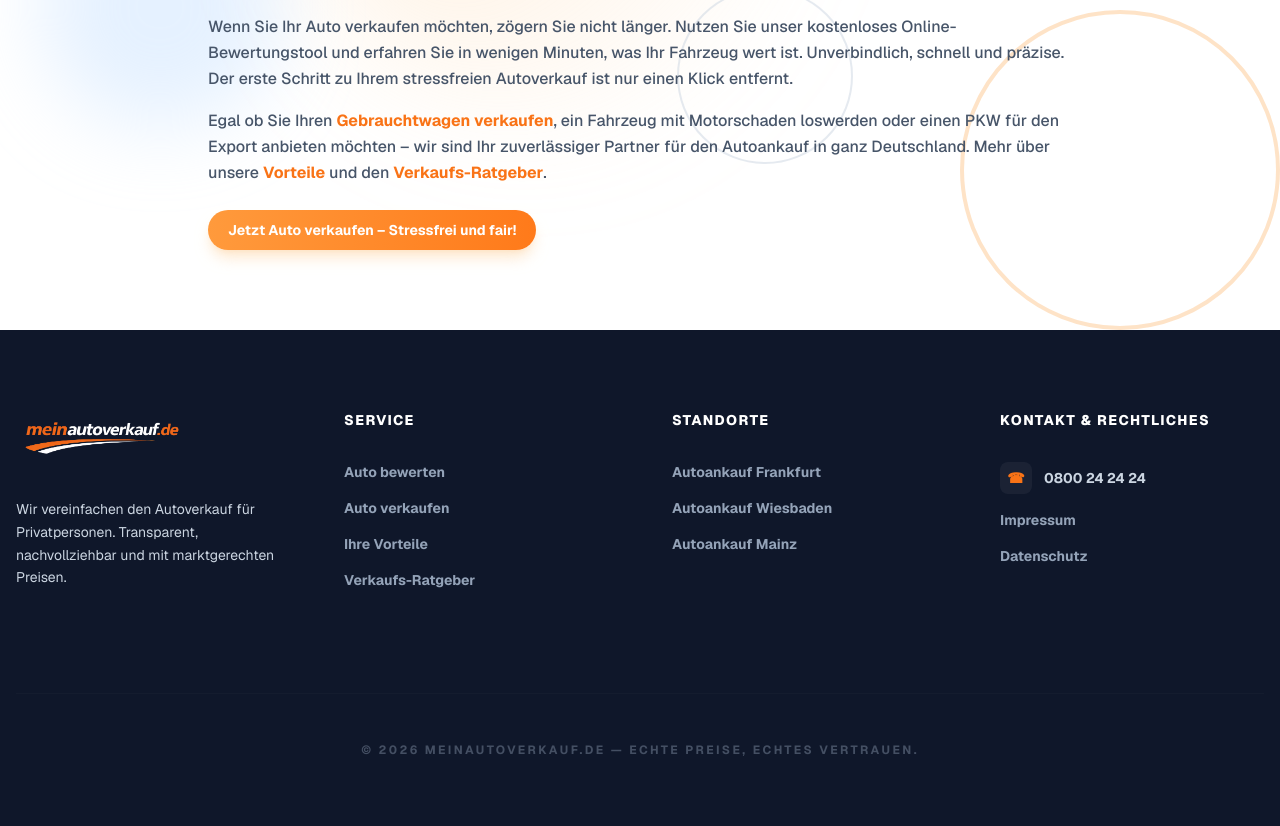
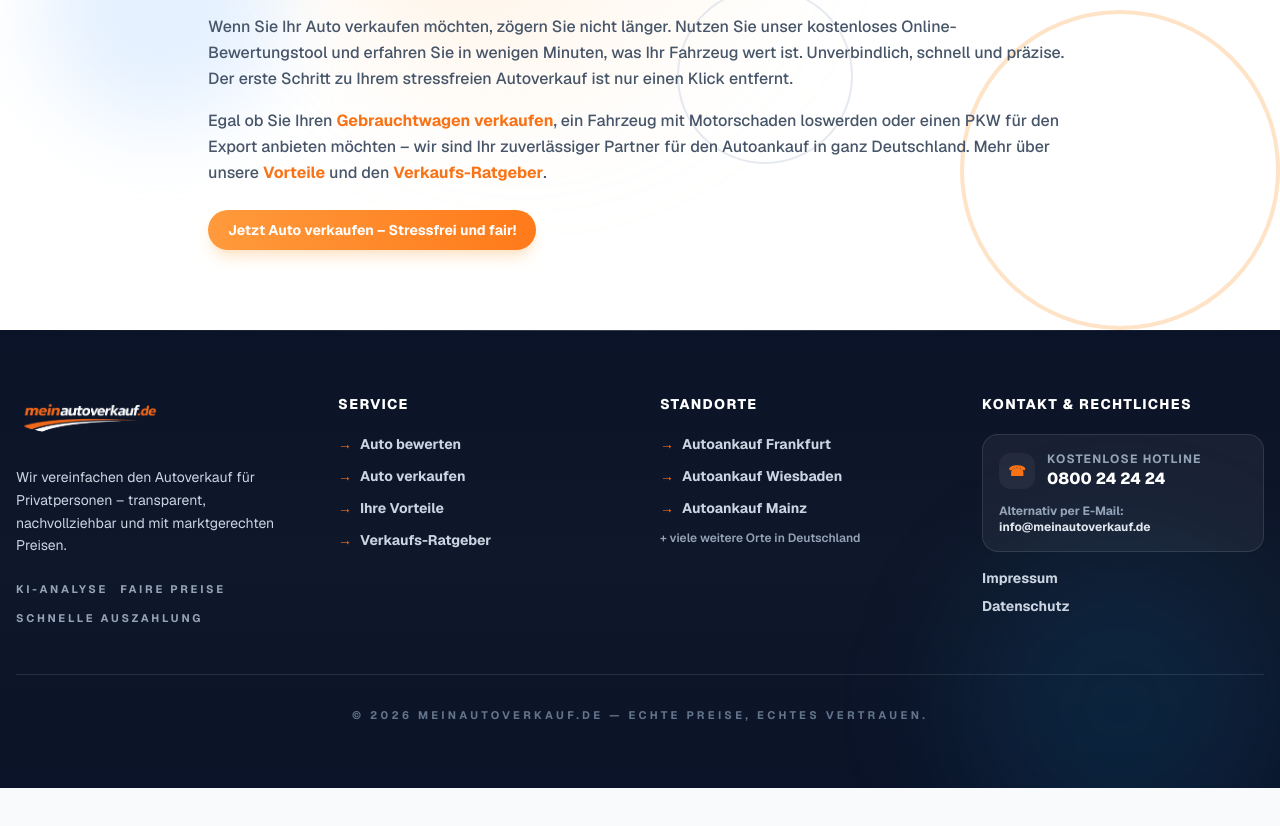
Before and after one commit to abeddost/meinautoverkauf-next.js, a React (Vite) app: page / in a window 1280 px wide. Shown: the part 6924-7750 px from the top of the page. After the commit the page ends 7712 px from the top, so only its background shows below. Built offline with nearby package versions, Linux system fonts and the light colour scheme.

Commit message:
Update Footer

```diff
--- a/components/Footer.tsx
+++ b/components/Footer.tsx
@@ -19,62 +19,97 @@ const Footer: React.FC = () => {
   ];
 
   return (
-    <footer className="bg-brand-dark text-slate-400 py-20">
-      <div className="container mx-auto px-4">
-        <div className="grid grid-cols-1 md:grid-cols-4 gap-16 mb-16">
-          <div className="col-span-1 md:col-span-1">
-            <div className="flex items-center gap-3 mb-8">
+    <footer className="relative overflow-hidden bg-gradient-to-b from-[#0b1328] via-[#0f172a] to-[#0b1328] text-slate-300">
+      <div className="pointer-events-none absolute inset-0">
+        <div className="absolute -top-32 -left-20 h-72 w-72 rounded-full bg-brand-orange/10 blur-3xl" />
+        <div className="absolute -bottom-20 right-0 h-80 w-80 rounded-full bg-sky-500/10 blur-3xl" />
+        <div className="absolute inset-x-0 top-0 h-px bg-gradient-to-r from-transparent via-white/20 to-transparent" />
+      </div>
+
+      <div className="relative container mx-auto px-4 py-16">
+        <div className="grid grid-cols-1 gap-10 md:grid-cols-2 lg:grid-cols-4">
+          <div>
+            <div className="flex items-center gap-3 mb-6">
               <img
                 src="/logo-white.png"
                 alt="MeinAutoVerkauf.de"
-                className="h-14 w-auto"
+                className="h-12 w-auto"
                 onError={(e) => {
                   e.currentTarget.style.display = 'none';
                 }}
               />
             </div>
-            <p className="max-w-md mb-10 leading-relaxed text-sm text-slate-300">
-              Wir vereinfachen den Autoverkauf für Privatpersonen.
-              Transparent, nachvollziehbar und mit marktgerechten Preisen.
+            <p className="max-w-md text-sm leading-relaxed text-slate-300">
+              Wir vereinfachen den Autoverkauf für Privatpersonen – transparent, nachvollziehbar und mit marktgerechten Preisen.
             </p>
+            <div className="mt-6 flex flex-wrap gap-3 text-[11px] font-bold uppercase tracking-[0.25em] text-slate-400">
+              <span>KI-Analyse</span>
+              <span>Faire Preise</span>
+              <span>Schnelle Auszahlung</span>
+            </div>
           </div>
 
           <div>
-            <h4 className="text-white font-black uppercase text-sm tracking-widest mb-8">Service</h4>
-            <ul className="space-y-4 text-sm font-bold">
+            <h4 className="text-white font-black uppercase text-sm tracking-widest mb-5">Service</h4>
+            <ul className="space-y-3 text-sm font-bold">
               {serviceLinks.map((link) => (
                 <li key={link.to}>
-                  <Link to={link.to} className="hover:text-brand-orange transition-colors">{link.label}</Link>
+                  <Link
+                    to={link.to}
+                    className="inline-flex items-center gap-2 transition-all hover:text-brand-orange hover:translate-x-1"
+                  >
+                    <span className="text-brand-orange">→</span>
+                    {link.label}
+                  </Link>
                 </li>
               ))}
             </ul>
           </div>
 
           <div>
-            <h4 className="text-white font-black uppercase text-sm tracking-widest mb-8">Standorte</h4>
-            <ul className="space-y-4 text-sm font-bold">
+            <h4 className="text-white font-black uppercase text-sm tracking-widest mb-5">Standorte</h4>
+            <ul className="space-y-3 text-sm font-bold">
               {locationLinks.map((link) => (
                 <li key={link.to}>
-                  <Link to={link.to} className="hover:text-brand-orange transition-colors">{link.label}</Link>
+                  <Link
+                    to={link.to}
+                    className="inline-flex items-center gap-2 transition-all hover:text-brand-orange hover:translate-x-1"
+                  >
+                    <span className="text-brand-orange">→</span>
+                    {link.label}
+                  </Link>
                 </li>
               ))}
+              <li className="text-xs text-slate-400 font-semibold">+ viele weitere Orte in Deutschland</li>
             </ul>
           </div>
 
           <div>
-            <h4 className="text-white font-black uppercase text-sm tracking-widest mb-8">Kontakt & Rechtliches</h4>
-            <ul className="space-y-4 text-sm font-bold">
-              <li className="flex items-center gap-3 text-slate-300">
-                 <div className="w-8 h-8 rounded-lg bg-white/5 flex items-center justify-center text-brand-orange">☎</div>
-                 0800 24 24 24
-              </li>
-              <li><Link to="/impressum" className="hover:text-brand-orange transition-colors">Impressum</Link></li>
-              <li><Link to="/datenschutz" className="hover:text-brand-orange transition-colors">Datenschutz</Link></li>
-            </ul>
+            <h4 className="text-white font-black uppercase text-sm tracking-widest mb-5">Kontakt & Rechtliches</h4>
+            <div className="space-y-4 text-sm font-bold">
+              <div className="rounded-2xl border border-white/10 bg-white/5 p-4">
+                <div className="flex items-center gap-3 text-slate-200">
+                  <div className="w-9 h-9 rounded-xl bg-white/5 flex items-center justify-center text-brand-orange">☎</div>
+                  <div>
+                    <div className="text-xs uppercase tracking-widest text-slate-400">Kostenlose Hotline</div>
+                    <a href="tel:0800242424" className="text-base font-black text-white hover:text-brand-orange transition-colors">
+                      0800 24 24 24
+                    </a>
+                  </div>
+                </div>
+                <div className="mt-3 text-xs text-slate-400">
+                  Alternativ per E-Mail: <a href="mailto:info@meinautoverkauf.de" className="text-slate-200 hover:text-brand-orange">info@meinautoverkauf.de</a>
+                </div>
+              </div>
+              <div className="flex flex-col gap-2">
+                <Link to="/impressum" className="hover:text-brand-orange transition-colors">Impressum</Link>
+                <Link to="/datenschutz" className="hover:text-brand-orange transition-colors">Datenschutz</Link>
+              </div>
+            </div>
           </div>
         </div>
 
-        <div className="pt-12 border-t border-white/5 text-xs font-bold text-center tracking-[0.2em] uppercase opacity-40">
+        <div className="mt-12 pt-8 border-t border-white/10 text-[11px] font-bold text-center tracking-[0.3em] uppercase text-slate-500">
           &copy; {currentYear} Meinautoverkauf.de — Echte Preise, echtes Vertrauen.
         </div>
       </div>
```
